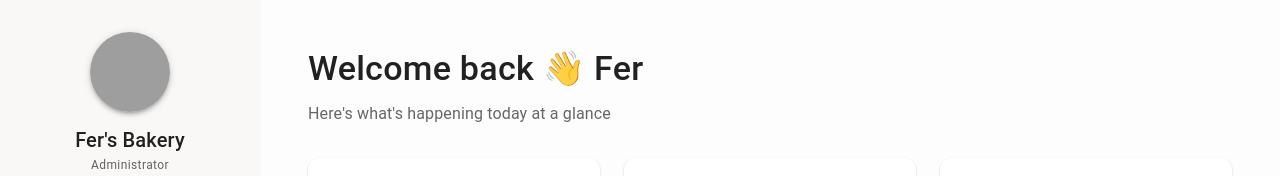
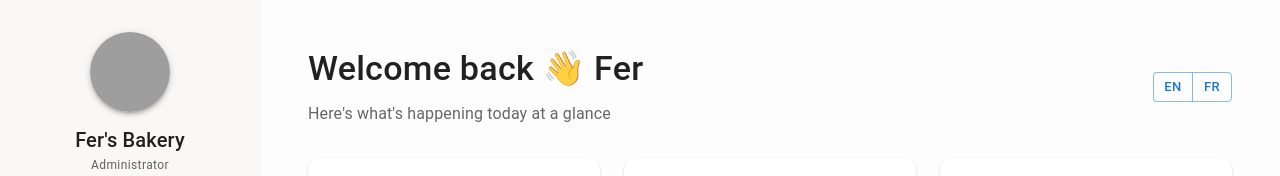
Before and after one commit to LemonFofo/BakeReact, a React (Create React App) app: page /dashboard in a window 1280 px wide. Shown: the top 176 px of the page. Built offline with nearby package versions, Linux system fonts and the light colour scheme; grey boxes are pictures that could not be loaded.

Commit message:
Switch Language

```diff
--- a/package.json
+++ b/package.json
@@ -18,8 +18,11 @@
     "@types/react-dom": "^19.1.1",
     "dayjs": "^1.11.13",
     "framer-motion": "^12.6.3",
+    "i18next": "^24.2.3",
+    "i18next-browser-languagedetector": "^8.0.4",
     "react": "^19.1.0",
     "react-dom": "^19.1.0",
+    "react-i18next": "^15.4.1",
     "react-router-dom": "^7.5.0",
     "react-scripts": "5.0.1",
     "recharts": "^2.15.2",
--- /dev/null
+++ b/src/components/LanguageSwitcher.tsx
@@ -0,0 +1,31 @@
+import React from 'react';
+import { useTranslation } from 'react-i18next';
+import Button from '@mui/material/Button';
+import ButtonGroup from '@mui/material/ButtonGroup';
+
+const LanguageSwitcher: React.FC = () => {
+  const { i18n } = useTranslation();
+
+  const changeLanguage = (lng: string) => {
+    i18n.changeLanguage(lng);
+  };
+
+  return (
+    <ButtonGroup size="small" aria-label="language switcher">
+      <Button
+        onClick={() => changeLanguage('en')}
+        variant={i18n.language === 'en' ? 'contained' : 'outlined'}
+      >
+        EN
+      </Button>
+      <Button
+        onClick={() => changeLanguage('fr')}
+        variant={i18n.language === 'fr' ? 'contained' : 'outlined'}
+      >
+        FR
+      </Button>
+    </ButtonGroup>
+  );
+};
+
+export default LanguageSwitcher;
--- /dev/null
+++ b/src/i18n.ts
@@ -0,0 +1,47 @@
+import i18n from 'i18next';
+import { initReactI18next } from 'react-i18next';
+import LanguageDetector from 'i18next-browser-languagedetector';
+
+import enTranslations from './locales/en.json';
+import frTranslations from './locales/fr.json';
+
+// Define types for your translations
+declare module 'i18next' {
+  interface CustomTypeOptions {
+    defaultNS: 'translation';
+    resources: {
+      translation: {
+        dashboard: {
+          welcome: string;
+          ordersToday: string;
+          itemsToBake: string;
+          dueToday: string;
+          nextUp: string;
+          ordersThisWeek: string;
+          at: string;
+        };
+      };
+    };
+  }
+}
+
+i18n
+  .use(initReactI18next)
+  .use(LanguageDetector)
+  .init({
+    resources: {
+      en: {
+        translation: enTranslations
+      },
+      fr: {
+        translation: frTranslations
+      }
+    },
+    fallbackLng: 'en',
+    debug: true,
+    interpolation: {
+      escapeValue: false
+    }
+  });
+
+export default i18n;
--- a/src/index.tsx
+++ b/src/index.tsx
@@ -3,6 +3,7 @@ import ReactDOM from 'react-dom/client';
 // import './index.css'; // Using inline styles
 import App from './App'; // Import the main App component
 import reportWebVitals from './reportWebVitals';
+import './i18n';
 
 // Import MUI X Date Picker Localization
 import { LocalizationProvider } from '@mui/x-date-pickers/LocalizationProvider';
--- /dev/null
+++ b/src/locales/en.json
@@ -0,0 +1,11 @@
+{
+  "dashboard": {
+    "welcome": "Welcome back 👋 {{name}}",
+    "ordersToday": "Orders Today",
+    "itemsToBake": "Items to Bake",
+    "dueToday": "Due Today",
+    "nextUp": "Next Up",
+    "ordersThisWeek": "Orders This Week",
+    "at": "at"
+  }
+}
--- /dev/null
+++ b/src/locales/fr.json
@@ -0,0 +1,11 @@
+{
+  "dashboard": {
+    "welcome": "Bon retour 👋 {{name}}",
+    "ordersToday": "Commandes aujourd'hui",
+    "itemsToBake": "Articles à cuire",
+    "dueToday": "Dû aujourd'hui",
+    "nextUp": "Prochaine étape",
+    "ordersThisWeek": "Commandes cette semaine",
+    "at": "à"
+  }
+}
--- a/src/pages/Dashboard.tsx
+++ b/src/pages/Dashboard.tsx
@@ -1,4 +1,5 @@
 import React from 'react';
+import { useTranslation } from 'react-i18next';
 import Box from '@mui/material/Box';
 import Typography from '@mui/material/Typography';
 import Paper from '@mui/material/Paper';
@@ -10,6 +11,9 @@ import Inventory2OutlinedIcon from '@mui/icons-material/Inventory2Outlined';
 import BakeryDiningOutlinedIcon from '@mui/icons-material/BakeryDiningOutlined';
 import CalendarTodayOutlinedIcon from '@mui/icons-material/CalendarTodayOutlined';
 import AccessTimeIcon from '@mui/icons-material/AccessTime'; // For Next Up
+
+// Components
+import LanguageSwitcher from '../components/LanguageSwitcher';
 
 // Recharts
 import {
@@ -24,9 +28,9 @@ import {
 
 // Mock Data
 const statsData = [
-  { title: 'Orders Today', count: 4, icon: <Inventory2OutlinedIcon sx={{ color: '#1976d2' }} />, bgColor: '#e3f2fd' },
-  { title: 'Items to Bake', count: 12, icon: <BakeryDiningOutlinedIcon sx={{ color: '#ed6c02' }} />, bgColor: '#fff3e0' },
-  { title: 'Due Today', count: 2, icon: <CalendarTodayOutlinedIcon sx={{ color: '#2e7d32' }}/>, bgColor: '#e8f5e9' },
+  { title: 'dashboard.ordersToday', count: 4, icon: <Inventory2OutlinedIcon sx={{ color: '#1976d2' }} />, bgColor: '#e3f2fd' },
+  { title: 'dashboard.itemsToBake', count: 12, icon: <BakeryDiningOutlinedIcon sx={{ color: '#ed6c02' }} />, bgColor: '#fff3e0' },
+  { title: 'dashboard.dueToday', count: 2, icon: <CalendarTodayOutlinedIcon sx={{ color: '#2e7d32' }}/>, bgColor: '#e8f5e9' },
 ];
 
 const chartData = [
@@ -45,16 +49,21 @@ const nextBakingStep = {
 }
 
 const Dashboard: React.FC = () => {
+  const { t } = useTranslation();
+
   return (
     <Box sx={{ p: { xs: 2, md: 3 }, fontFamily: 'Inter, sans-serif' }}> {/* Add padding and font */}
       {/* Header */}
-      <Box sx={{ mb: 4 }}>
-        <Typography variant="h4" component="h1" gutterBottom sx={{ fontWeight: 500 }}>
-          Welcome back 👋 Fer
-        </Typography>
-        <Typography variant="body1" sx={{ color: 'text.secondary' }}>
-          Here's what's happening today at a glance
-        </Typography>
+      <Box sx={{ mb: 4, display: 'flex', justifyContent: 'space-between', alignItems: 'center' }}>
+        <Box>
+          <Typography variant="h4" component="h1" gutterBottom sx={{ fontWeight: 500 }}>
+            {(t as any)('dashboard.welcome', { name: 'Fer' })}
+          </Typography>
+          <Typography variant="body1" sx={{ color: 'text.secondary' }}>
+            Here's what's happening today at a glance
+          </Typography>
+        </Box>
+        <LanguageSwitcher />
       </Box>
 
       {/* Stat Cards */}
@@ -90,7 +99,7 @@ const Dashboard: React.FC = () => {
             </Avatar>
             <Box>
               <Typography variant="body2" sx={{ color: 'text.secondary' }}>
-                {stat.title}
+                {(t as any)(stat.title)}
               </Typography>
               <Typography variant="h5" sx={{ fontWeight: 'bold' }}>
                 {stat.count}
@@ -112,7 +121,7 @@ const Dashboard: React.FC = () => {
         {/* Next Up Section */}
         <Paper elevation={1} sx={{ p: 3, borderRadius: 3, height: '100%' }}>
           <Typography variant="h6" sx={{ mb: 2, fontWeight: 'medium' }}>
-            Next Up
+            {(t as any)('dashboard.nextUp')}
           </Typography>
           <Stack direction="row" spacing={1.5} alignItems="center">
             <Avatar sx={{ bgcolor: '#fff3e0', width: 40, height: 40 }}>
@@ -123,7 +132,7 @@ const Dashboard: React.FC = () => {
                 {nextBakingStep.description}
               </Typography>
               <Typography variant="body2" sx={{ color: 'text.secondary' }}>
-                at {nextBakingStep.time}
+                {(t as any)('dashboard.at')} {nextBakingStep.time}
               </Typography>
             </Box>
           </Stack>
@@ -132,7 +141,7 @@ const Dashboard: React.FC = () => {
         {/* Mini Chart Section */}
         <Paper elevation={1} sx={{ p: 3, borderRadius: 3, height: { xs: 250, md: 300 } }}>
           <Typography variant="h6" sx={{ mb: 2, fontWeight: 'medium' }}>
-            Orders This Week
+            {(t as any)('dashboard.ordersThisWeek')}
           </Typography>
           <ResponsiveContainer width="100%" height="85%">
             <BarChart data={chartData} margin={{ top: 5, right: 10, left: -25, bottom: 0 }}>
```
Also changed, not shown: 1 other file (tests, documents, lock files or other folders).
